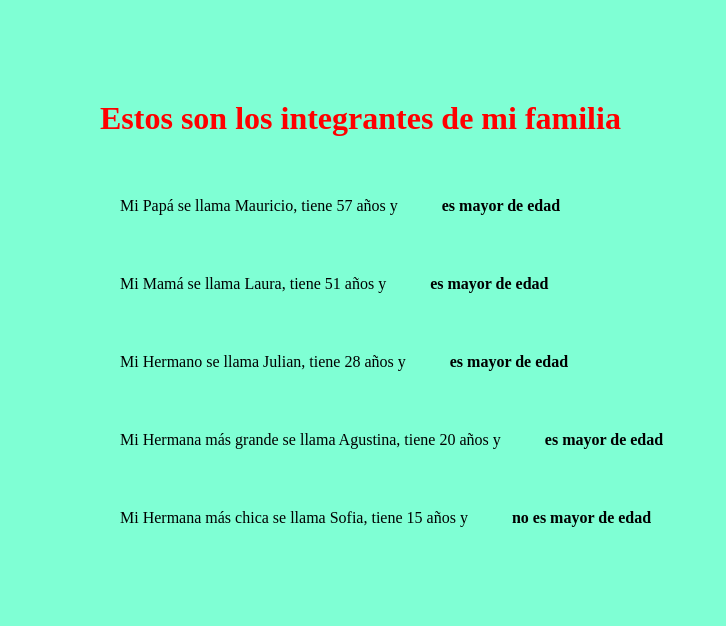
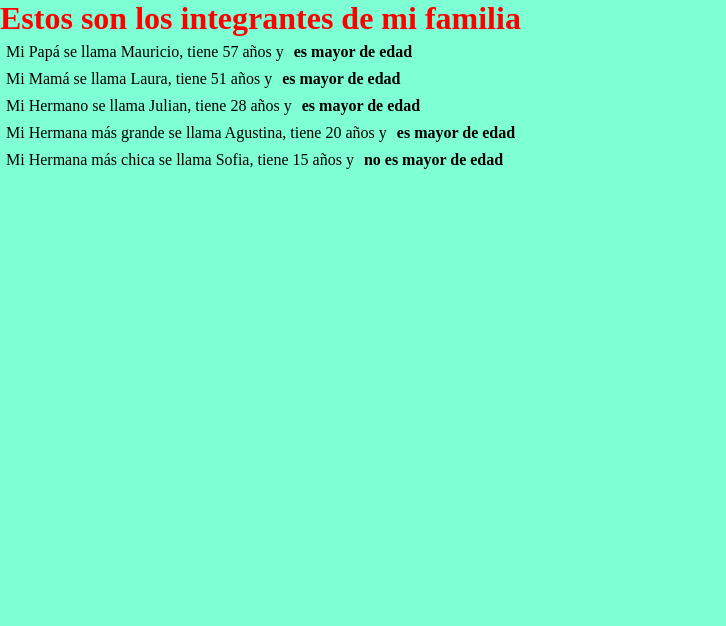
Before and after one commit to gastongomezcuello/entregable_familia, a Django app: page /familia/ in a window 1280 px wide. Shown: the top 626 px of the page, without its empty margins (0-726 px from the left). Run offline with Django 4.2, Linux system fonts and the light colour scheme; data comes from the database, SQL or seed files in the repository.

Commit message:
irrelevante

```diff
--- a/static/css/familia_style.css
+++ b/static/css/familia_style.css
@@ -1,10 +1,19 @@
 *{
-    padding: 20px 20px;
+    padding: auto;
     background-color: aquamarine;
-    margin: 20px 20px;
+    margin: auto;
 }
 
 h1{
     margin: auto;
     color: red;
 }
+
+p{
+    padding: 3px;
+    margin: 3px;
+}
+b{
+    padding: 3px;
+    margin: 3px;
+}
```
